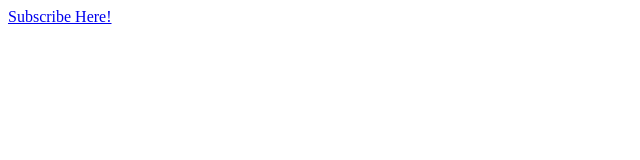
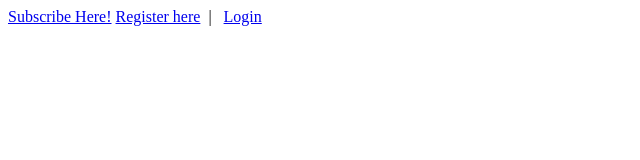
Before and after one commit to guisteyer/guisteyer_cdc.github.io, a plain HTML site: page index.html in a window 1280 px wide. Shown: the whole page, without its empty margins (0-640 px from the left). Drawn offline with Linux system fonts and the light colour scheme.

Commit message:
Update index.html

```diff
--- a/index.html
+++ b/index.html
@@ -8,5 +8,9 @@
 	<body>
 	<a href="#"
 	onclick="gigya.accounts.showScreenSet({screenSet:'Default-LiteRegistration'});">Subscribe Here!</a>
+	<a href="#"
+	onclick="gigya.accounts.showScreenSet({screenSet:'Default-RegistrationLogin', startScreen:'gigya-register-screen'});">Register here</a>&nbsp;&nbsp;|&nbsp;&nbsp;
+	<a href="#"
+	onclick="gigya.accounts.showScreenSet({screenSet:'Default-RegistrationLogin'});">Login</a>
 	</body>
 </html>
```
